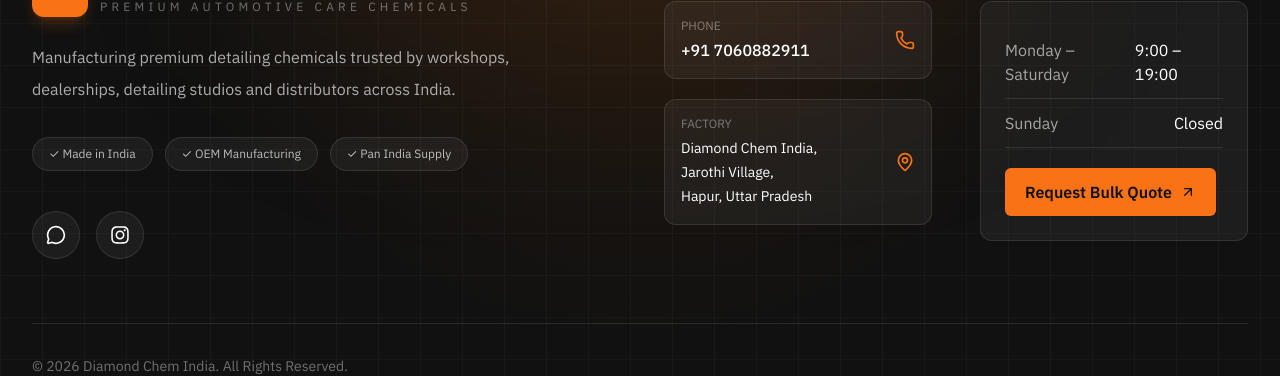
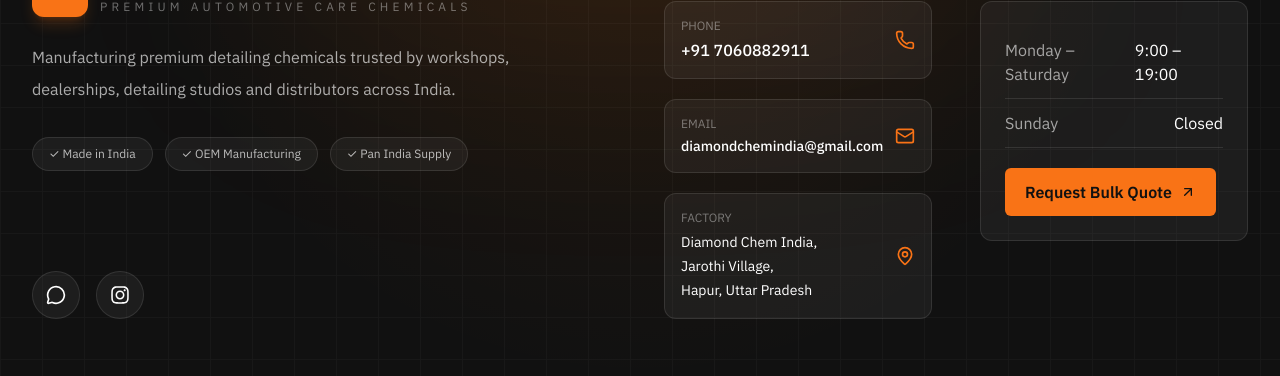
Before and after one commit to kunal522s/diamond-chem-india, a React (Vite) app in the folder frontend/: page / in a window 1280 px wide. Shown: the part 2598-2974 px from the top of the page. Built offline with nearby package versions, Linux system fonts and the light colour scheme; no server answers.

Commit message:
email added

```diff
--- a/frontend/src/components/Footer.jsx
+++ b/frontend/src/components/Footer.jsx
@@ -1,5 +1,6 @@
 import {
   Phone,
+  Mail,
   MapPin,
   MessageCircle,
   ArrowUpRight,
@@ -114,6 +115,23 @@
                 </a>
 
                 <a
+                  href="mailto:diamondchemindia@gmail.com"
+                  className="group flex items-center justify-between rounded-xl border border-white/10 bg-white/5 p-4 transition hover:-translate-y-1 hover:border-brand-orange hover:bg-white/10 hover:shadow-[0_0_35px_rgba(255,122,0,.12)]"
+                >
+                  <div>
+                    <p className="text-xs text-white/40 uppercase">
+                      Email
+                    </p>
+
+                    <p className="mt-1 text-sm font-medium break-all">
+                      diamondchemindia@gmail.com
+                    </p>
+                  </div>
+
+                  <Mail className="h-5 w-5 text-brand-orange transition group-hover:rotate-12" />
+                </a>
+
+                <a
                   href="https://www.google.com/maps/place/Diamond+Chem+India/@28.73747,77.8114062,17z/data=!3m1!4b1!4m6!3m5!1s0x390c85004d46efc3:0xcee6e40bbffa6909!8m2!3d28.73747!4d77.8114062!16s%2Fg%2F11vt5lvdt3?entry=ttu"
                   target="_blank"
                   rel="noopener noreferrer"
```
